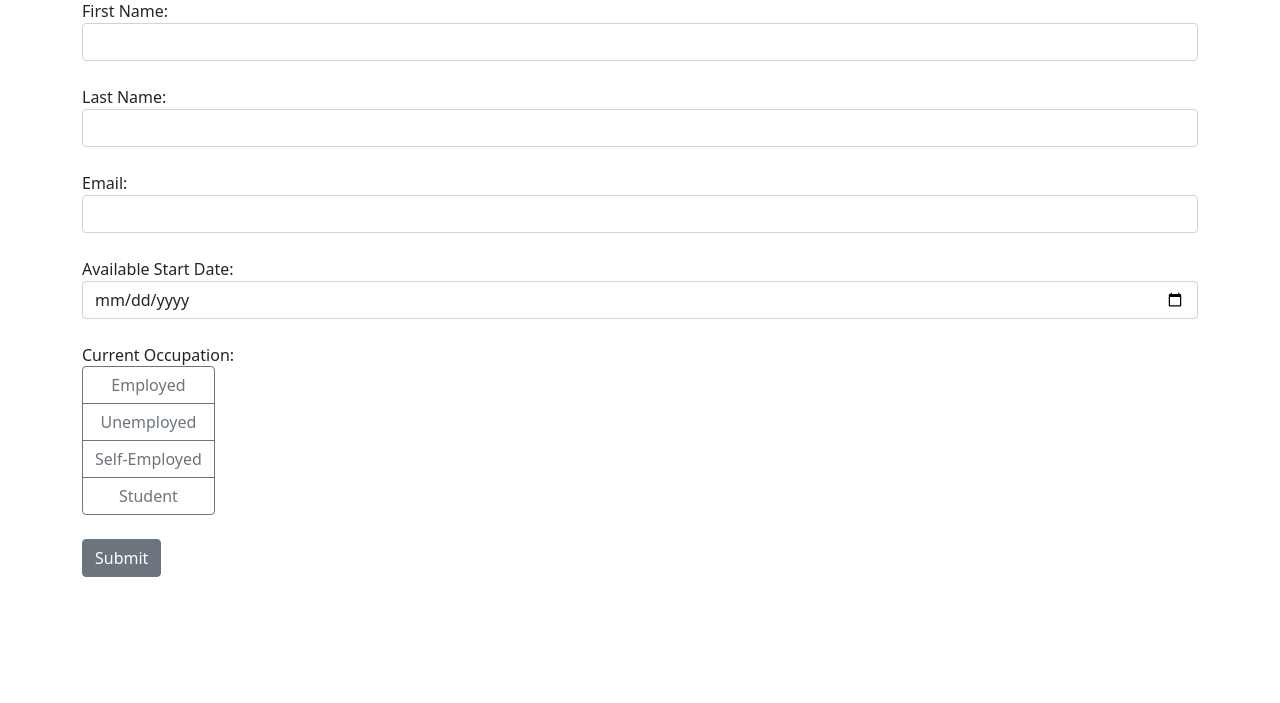
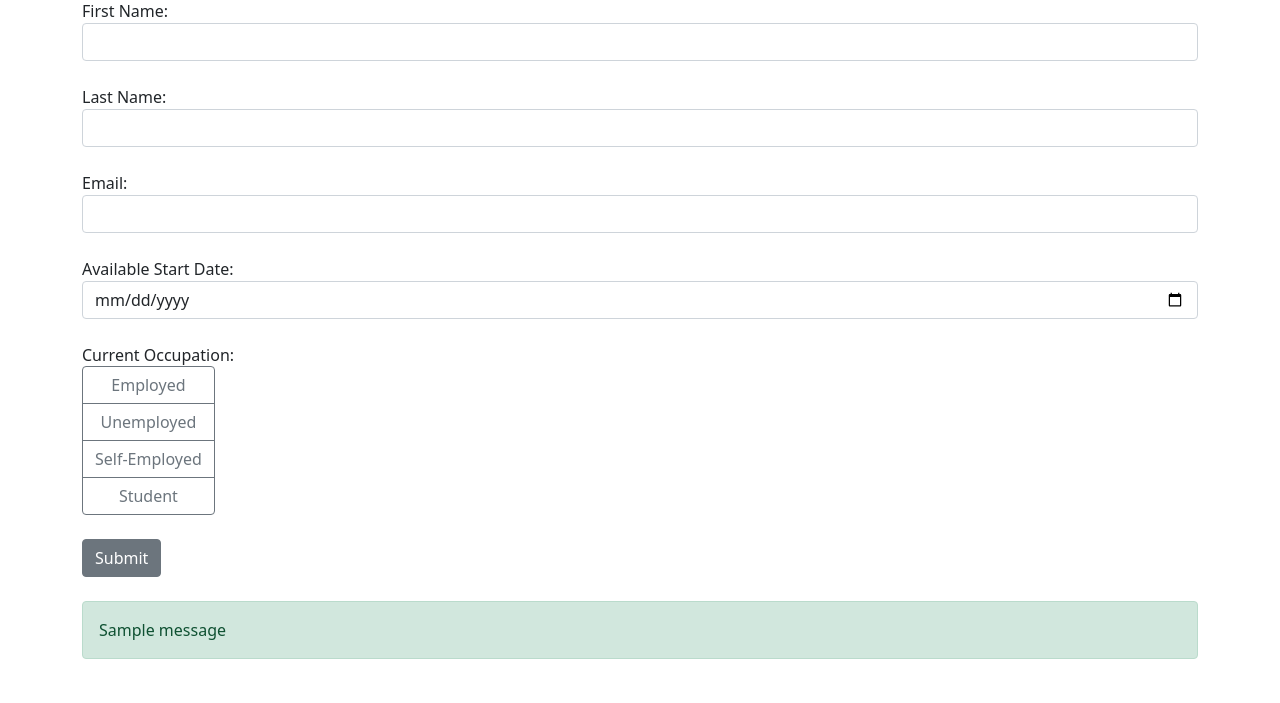
Before and after one commit to alialjanabi12/Flask-Web-APP, a Flask app: page / in a window 1280 px wide. Shown: the part 97-800 px from the top of the page. Run offline with Flask 3, Linux system fonts and the light colour scheme; one stand-in notice (Sample message) is shown.

Commit message:
Showing Submission Notification

```diff
--- a/app.py
+++ b/app.py
@@ -1,7 +1,7 @@
 # -----------------------------
 # IMPORT REQUIRED MODULES
 # -----------------------------
-from flask import Flask, render_template, request
+from flask import Flask, render_template, request, flash
 from flask_sqlalchemy import SQLAlchemy
 from datetime import datetime
 
@@ -64,6 +64,7 @@ def index():
         )
         db.session.add(form)  # Add form data to the database
         db.session.commit()  # Commit changes to the database
+        flash(f"{first_name} Form was submitted successfully✅", "success")
 
     return render_template("index.html")
 
--- a/templates/index.html
+++ b/templates/index.html
@@ -81,6 +81,11 @@
           </div>
         </div>
         <button class="btn btn-secondary mb-4" type="submit">Submit</button>
+        {% with messages = get_flashed_messages() %} {% if messages %}
+        <div class="alert alert-success">
+          {% for message in messages %} {{message}} {% endfor %}
+        </div>
+        {% endif %} {% endwith %}
       </form>
     </div>
     <script src="https://code.jquery.com/jquery-3.6.0.min.js"></script>
```
Also changed, not shown: instance/data.db.
